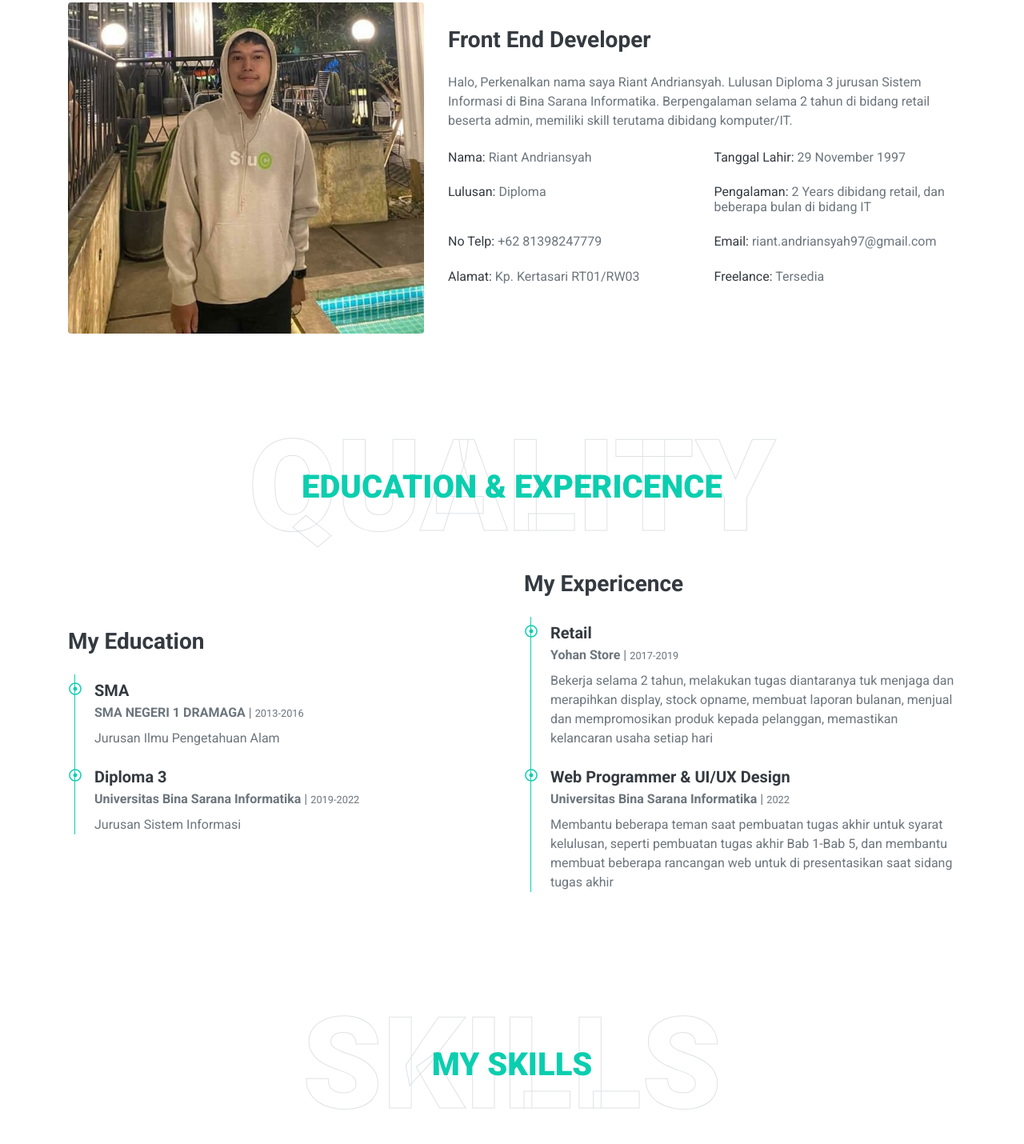
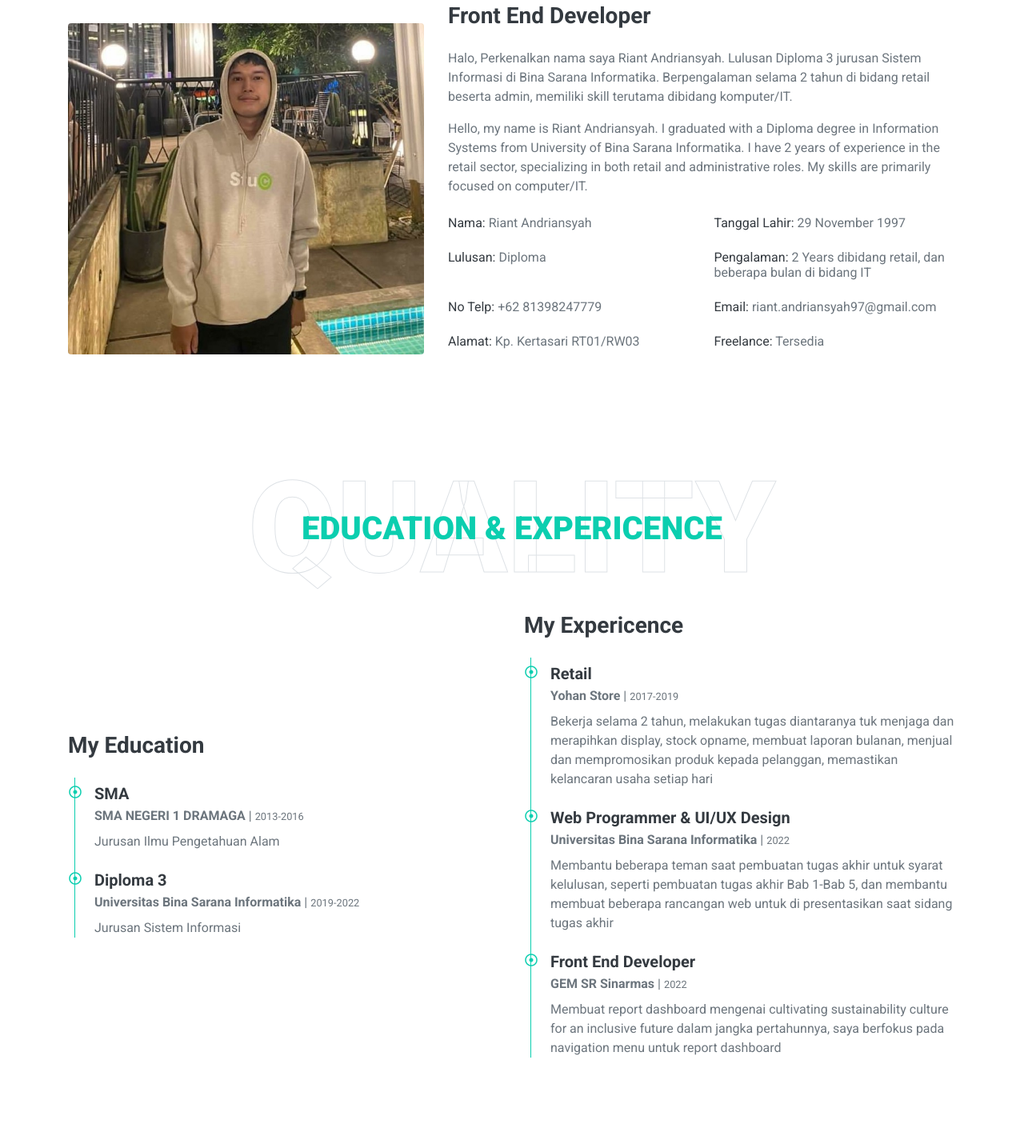
Before and after one commit to katekyosennajr/portofolio, a plain HTML site: page suisei/index.html in a window 1280 px wide. Shown: the part 1093-2523 px from the top of the page at 80% size. Drawn offline with nearby package versions, Linux system fonts and the light colour scheme.

Commit message:
index nambah

```diff
--- a/suisei/index.html
+++ b/suisei/index.html
@@ -77,7 +77,7 @@
                 </div>
                 <div class="col-lg-7 text-center text-lg-left">
                     <h3 class="text-white font-weight-normal mb-3">Halo, Saya</h3>
-                    <h1 class="display-3 text-uppercase text-primary mb-2" style="-webkit-text-stroke: 2px #ffffff;">Riant Andriansyah</h1>
+                    <h1 class="display-3 text-uppercase text-primary mb-2" style="-webkit-text-stroke: 2px #000000;">Riant Andriansyah</h1>
                     <h1 class="typed-text-output d-inline font-weight-lighter text-white"></h1>
                     <div class="typed-text d-none">Front End Developer</div>
 
@@ -102,6 +102,7 @@
                 <div class="col-lg-7">
                     <h3 class="mb-4">Front End Developer</h3>
                     <p>Halo, Perkenalkan nama saya Riant Andriansyah. Lulusan Diploma 3 jurusan Sistem Informasi di Bina Sarana Informatika. Berpengalaman selama 2 tahun di bidang retail beserta admin, memiliki skill terutama dibidang komputer/IT.</p>
+                    <p>Hello, my name is Riant Andriansyah. I graduated with a Diploma degree in Information Systems from University of Bina Sarana Informatika. I have 2 years of experience in the retail sector, specializing in both retail and administrative roles. My skills are primarily focused on computer/IT.</p>
                     <div class="row mb-3">
                         <div class="col-sm-6 py-2"><h6>Nama: <span class="text-secondary">Riant Andriansyah</span></h6></div>
                         <div class="col-sm-6 py-2"><h6>Tanggal Lahir: <span class="text-secondary">29 November 1997</span></h6></div>
@@ -158,6 +159,12 @@
                             <h5 class="font-weight-bold mb-1">Web Programmer & UI/UX Design</h5>
                             <p class="mb-2"><strong>Universitas Bina Sarana Informatika</strong> | <small>2022</small></p>
                             <p>Membantu beberapa teman saat pembuatan tugas akhir untuk syarat kelulusan, seperti pembuatan tugas akhir Bab 1-Bab 5, dan membantu membuat beberapa rancangan web untuk di presentasikan saat sidang tugas akhir</p>
+                        </div>
+                        <div class="position-relative mb-4">
+                            <i class="far fa-dot-circle text-primary position-absolute" style="top: 2px; left: -32px;"></i>
+                            <h5 class="font-weight-bold mb-1">Front End Developer</h5>
+                            <p class="mb-2"><strong>GEM SR Sinarmas</strong> | <small>2022</small></p>
+                            <p>Membuat report dashboard mengenai cultivating sustainability culture for an inclusive future dalam jangka pertahunnya, saya berfokus pada navigation menu untuk report dashboard</p>
                         </div>
                     </div>
                 </div>
```
